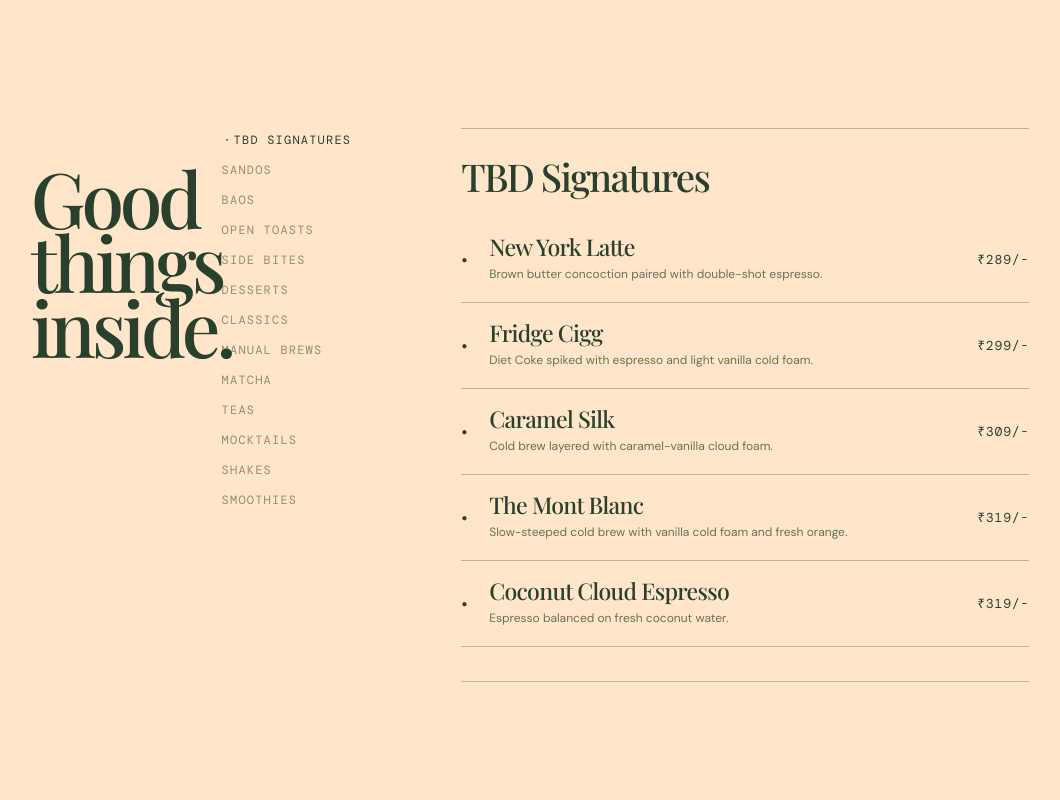
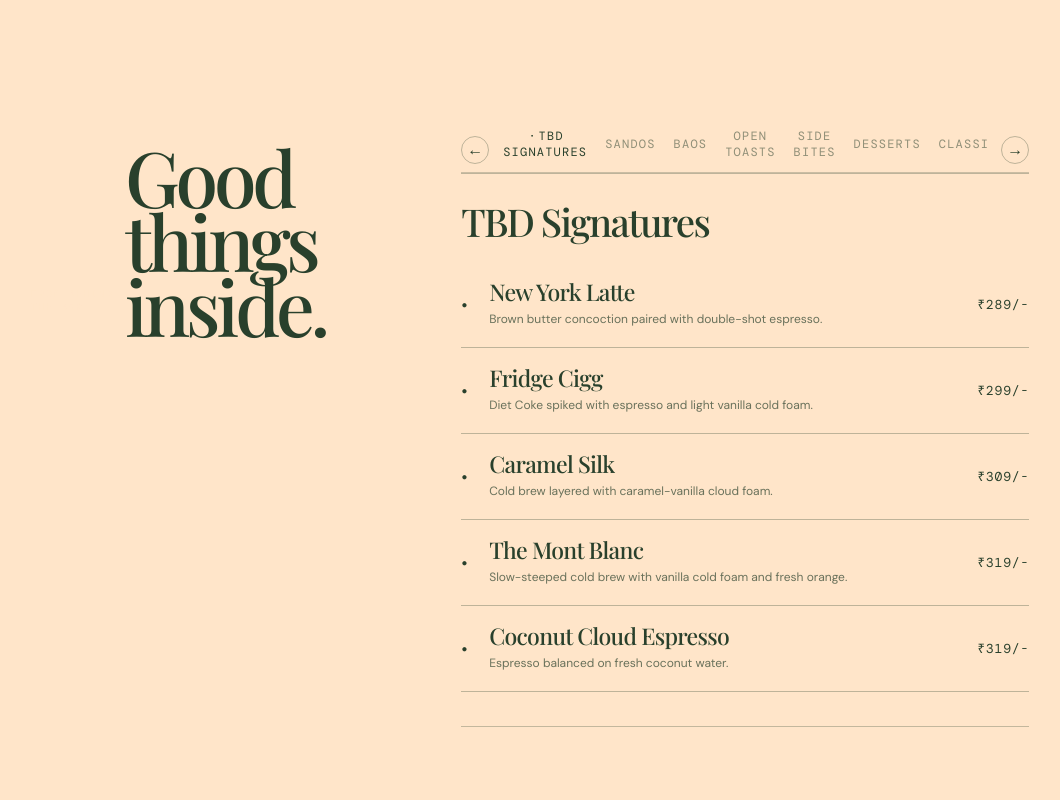
Before and after one commit to Nishan-Narvan/cafee_website, a React (Vite) app: page / in a window 1280 px wide. Shown: the part 2280-3080 px from the top of the page, without its empty margins (110-1170 px from the left). Built offline with nearby package versions, Linux system fonts and the light colour scheme; a web font is replaced by a local one.

Commit message:
some mroe changes

```diff
--- a/src/App.tsx
+++ b/src/App.tsx
@@ -117,6 +117,24 @@ function MenuPage({ src, alt, label, number, delay = 0 }: { src: string; alt: st
   )
 }
 
+function MenuCategoryNav({ categories, selectedCategory, onSelect }: { categories: MenuCategory[]; selectedCategory: string; onSelect: (category: MenuCategory) => void }) {
+  const navRef = useRef<HTMLElement>(null)
+
+  const scrollCategories = (direction: number) => {
+    navRef.current?.scrollBy({ left: direction * 180, behavior: 'smooth' })
+  }
+
+  return (
+    <div className="menu-category-nav">
+      <button className="menu-nav-arrow" type="button" aria-label="Show previous menu categories" onClick={() => scrollCategories(-1)}>←</button>
+      <nav ref={navRef} className="menu-filters" aria-label="Menu categories">
+        {categories.map((category) => <button className={selectedCategory === category.name ? 'is-active' : ''} type="button" key={category.name} onClick={() => onSelect(category)}>{category.name}</button>)}
+      </nav>
+      <button className="menu-nav-arrow" type="button" aria-label="Show more menu categories" onClick={() => scrollCategories(1)}>→</button>
+    </div>
+  )
+}
+
 function App() {
   const reduceMotion = useReducedMotion()
   const [selectedCategory, setSelectedCategory] = useState(menuCategoryOrder[0])
@@ -185,8 +203,13 @@ function App() {
       </section>
 
       <section className="menu-section" id="menu">
-        <div className="section-heading"><div><p className="eyebrow">From behind the bar</p><h2>Good things<br /><em>inside.</em></h2></div><div className="menu-nav-panel"><nav className="menu-filters" aria-label="Menu categories">{orderedMenuCategories.map((category) => <button className={selectedCategory === category.name ? 'is-active' : ''} type="button" key={category.name} onClick={() => { setSelectedCategory(category.name); setSelectedGroup(category.groups?.[0]?.name ?? null) }}>{category.name}</button>)}</nav>{activeGroups.length > 0 && <nav className="menu-subfilters" aria-label={`${selectedCategory} subcategories`}>{activeGroups.map((group) => <button className={selectedGroup === group.name ? 'is-active' : ''} type="button" key={group.name} onClick={() => setSelectedGroup(group.name)}>{group.name}</button>)}</nav>}</div></div>
-        <div className="menu-list">
+        <div className="section-heading"><p className="eyebrow">From behind the bar</p><h2>Good things<br /><em>inside.</em></h2></div>
+        <div className="menu-content">
+          <div className="menu-nav-panel">
+            <MenuCategoryNav categories={orderedMenuCategories} selectedCategory={selectedCategory} onSelect={(category) => { setSelectedCategory(category.name); setSelectedGroup(category.groups?.[0]?.name ?? null) }} />
+            {activeGroups.length > 0 && <nav className="menu-subfilters" aria-label={`${selectedCategory} subcategories`}>{activeGroups.map((group) => <button className={selectedGroup === group.name ? 'is-active' : ''} type="button" key={group.name} onClick={() => setSelectedGroup(group.name)}>{group.name}</button>)}</nav>}
+          </div>
+          <div className="menu-list">
           {orderedMenuCategories.filter((category) => category.name === selectedCategory).map((category, categoryIndex) => (
             <div className="menu-category" key={category.name}>
               <div className="menu-category-heading"><h3>{category.name}</h3>{category.note && <p>{category.note}</p>}</div>
@@ -203,12 +226,13 @@ function App() {
               ))}
             </div>
           ))}
+          </div>
         </div>
       </section>
 
       <section className="menu-pages" aria-label="Full cafe menu">
         <MenuPage number="01" label="Food" src="/media/first-part-menu.webp" alt="The Brew Door food menu including sandos, sides, baos, open toasts, and desserts" />
-        <MenuPage number="02" label="Drinks" src="/media/second-part-menu.webp" alt="The Brew Door drinks menu including coffee, mocktails, signatures, shakes, teas, and smoothies" delay={.12} />
+        <MenuPage number="02" label="Drinks" src="/media/second-part-menu.jpg" alt="The Brew Door drinks menu including coffee, mocktails, signatures, shakes, teas, and smoothies" delay={.12} />
       </section>
 
       <section className="feature">
--- a/src/styles.css
+++ b/src/styles.css
@@ -68,16 +68,22 @@
 .menu-page-frame { overflow: hidden; border: 1px solid rgba(41,64,44,.2); background: var(--cream); box-shadow: 0 18px 34px rgba(41,64,44,.16); transform: translateZ(0); transition: box-shadow .35s ease, transform .35s var(--ease-out); transform-style: preserve-3d; }
 .menu-page:hover .menu-page-frame { transform: translateZ(12px); box-shadow: 0 28px 46px rgba(41,64,44,.22); }
 .menu-page-frame img { display: block; width: 100%; height: auto; will-change: transform; }
-.section-heading { align-self: start; display: grid; grid-template-columns: minmax(0, 1fr) auto; gap: 28px; align-items: start; margin: 0; position: sticky; top: 120px; }
+.section-heading { align-self: start; margin: 0; position: sticky; top: 120px; }
 .section-heading h2 { margin-top: 16px; }
-.menu-nav-panel { min-width: 150px; }
-.menu-filters { display: flex; flex-direction: column; align-items: flex-start; gap: 14px; margin-top: 4px; }
+.menu-content { min-width: 0; }
+.menu-nav-panel { min-width: 0; }
+.menu-category-nav { display: flex; align-items: center; gap: 14px; border-bottom: 1px solid rgba(41,64,44,.24); }
+.menu-nav-arrow { flex: 0 0 auto; width: 28px; height: 28px; padding: 0; border: 1px solid rgba(41,64,44,.3); border-radius: 50%; background: transparent; color: var(--green); cursor: pointer; font: 16px/1 'DM Sans', sans-serif; transition: background .2s ease, color .2s ease, border-color .2s ease; }
+.menu-nav-arrow:hover, .menu-nav-arrow:focus-visible { border-color: var(--green); background: var(--green); color: var(--cream); }
+.menu-nav-arrow:focus-visible { outline: 2px solid var(--green); outline-offset: 3px; }
+.menu-filters { display: flex; flex-direction: row; align-items: center; gap: 18px; min-width: 0; margin: 0; padding: 0 0 12px; overflow-x: auto; scrollbar-width: none; }
+.menu-filters::-webkit-scrollbar { display: none; }
 .menu-filters button { padding: 0; border: 0; background: transparent; color: rgba(41,64,44,.52); cursor: pointer; font: 12px 'DM Mono', monospace; letter-spacing: .1em; text-transform: uppercase; transition: color .25s ease, transform .25s var(--ease-out); }
 .menu-filters button::before { content: '·'; display: inline-block; width: 0; margin-right: 0; opacity: 0; transition: width .25s ease, opacity .25s ease; }
 .menu-filters button:hover, .menu-filters button:focus-visible, .menu-filters button.is-active { color: var(--green); }
 .menu-filters button.is-active::before { width: 12px; opacity: 1; }
 .menu-filters button:focus-visible { outline: 1px solid var(--green); outline-offset: 4px; }
-.menu-subfilters { display: flex; flex-direction: column; align-items: flex-start; gap: 9px; margin-top: 26px; padding-top: 18px; border-top: 1px solid rgba(41,64,44,.24); }
+.menu-subfilters { display: flex; flex-direction: row; align-items: center; flex-wrap: wrap; gap: 9px 16px; margin: 14px 0 0; padding: 0 0 14px; border-bottom: 1px solid rgba(41,64,44,.24); }
 .menu-subfilters button { padding: 0; border: 0; background: transparent; color: rgba(41,64,44,.58); cursor: pointer; font: 10px 'DM Mono', monospace; letter-spacing: .08em; text-transform: uppercase; }
 .menu-subfilters button:hover, .menu-subfilters button:focus-visible, .menu-subfilters button.is-active { color: var(--green); }
 .menu-subfilters button.is-active { font-weight: 500; }
@@ -158,15 +164,15 @@ footer .brand-logo { width: 58px; height: 58px; }
   .process-grid { gap: 10px; }
   .process-card-large, .process-card-small { height: 100vw; margin-top: 0; }
   .menu-section { display: block; padding: 20vw 8vw; }
-  .menu-filters { flex-direction: row; overflow-x: auto; max-width: 100%; gap: 18px; margin: 32px 0 40px; padding-bottom: 8px; scrollbar-width: none; }
-  .menu-filters::-webkit-scrollbar { display: none; }
+  .menu-category-nav { gap: 10px; }
+  .menu-filters { gap: 18px; padding-bottom: 8px; }
   .menu-filters button { flex: 0 0 auto; }
-  .menu-nav-panel { min-width: 0; }
-  .menu-subfilters { flex-direction: row; overflow-x: auto; gap: 16px; margin: -18px 0 40px; padding: 0 0 8px; border-top: 0; border-bottom: 1px solid rgba(41,64,44,.24); scrollbar-width: none; }
+  .menu-nav-arrow { width: 26px; height: 26px; }
+  .menu-subfilters { flex-wrap: nowrap; overflow-x: auto; gap: 16px; margin: 12px 0 22px; padding: 0 0 8px; scrollbar-width: none; }
   .menu-subfilters::-webkit-scrollbar { display: none; }
   .menu-subfilters button { flex: 0 0 auto; }
   .menu-pages { grid-template-columns: 1fr; gap: 12vw; padding: 0 8vw 20vw; }
-  .section-heading { display: block; position: static; margin-bottom: 40px; }
+  .section-heading { display: block; position: static; margin-bottom: 28px; }
   .menu-vibe { width: 180px; margin-top: 30px; }
   .menu-row { grid-template-columns: 1fr; min-height: 105px; }
   .menu-name { padding-left: 18px; }
@@ -190,17 +196,14 @@ footer .brand-logo { width: 58px; height: 58px; }
 
 @media (min-width: 761px) and (max-width: 1100px) {
   .menu-section { display: block; padding: 12vw 9vw; }
-  .section-heading { display: block; position: static; }
-  .menu-filters { flex-direction: row; flex-wrap: wrap; margin-top: 32px; }
-  .menu-subfilters { flex-direction: row; flex-wrap: wrap; }
+  .section-heading { display: block; position: static; margin-bottom: 34px; }
+  .menu-category-nav { max-width: 100%; }
   .menu-list { margin-top: 38px; }
 }
 
 @media (min-width: 1101px) {
   .menu-section { grid-template-columns: minmax(280px, .75fr) minmax(0, 1.25fr); gap: 7vw; }
-  .section-heading { grid-template-columns: minmax(0, 1fr) 150px; gap: 22px; }
   .section-heading h2 { font-size: clamp(58px, 6vw, 92px); }
-  .menu-nav-panel { width: 150px; }
 }
 
   @media (min-width: 761px) {
```
Also changed, not shown: cafee data/second-part-menu.jpg (added), public/media/second-part-menu.jpg (added).
